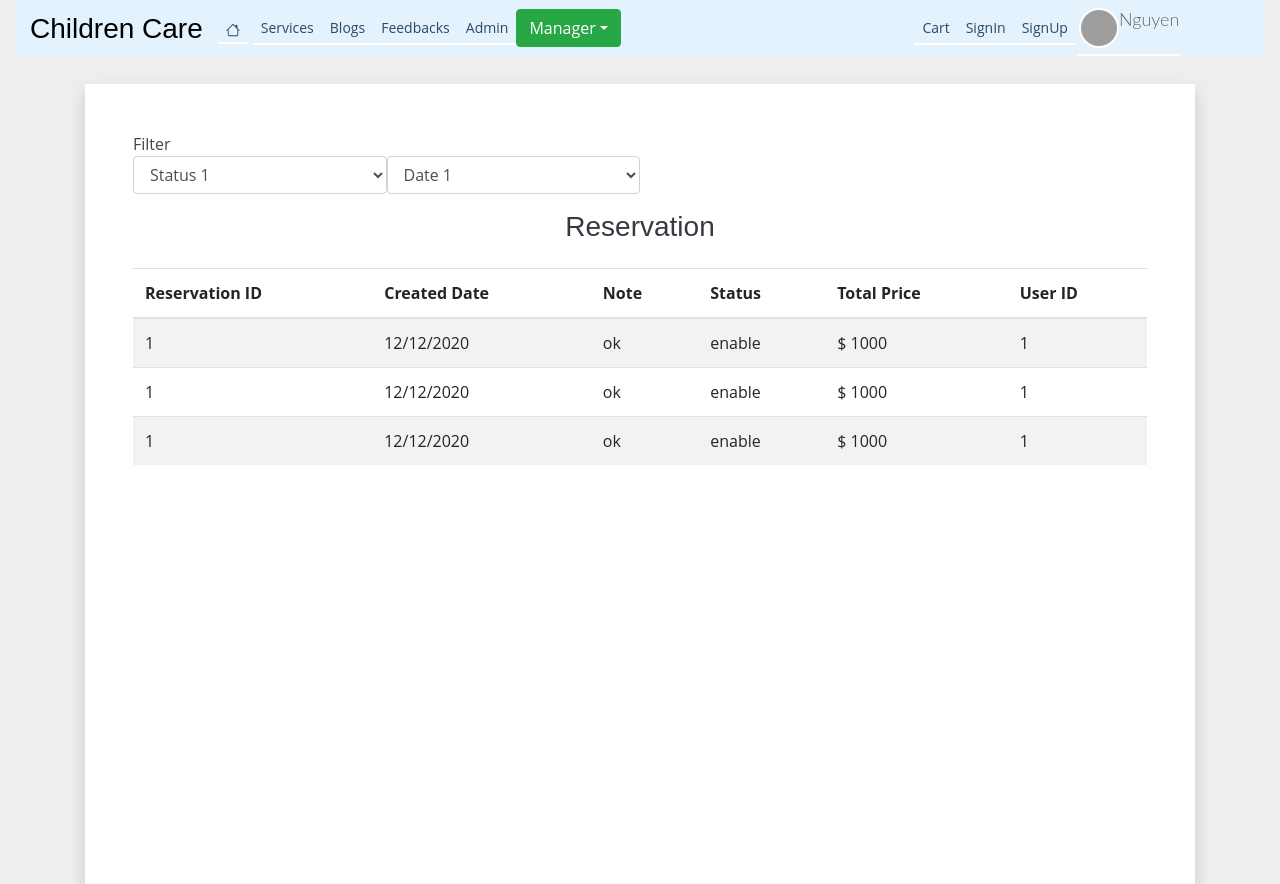
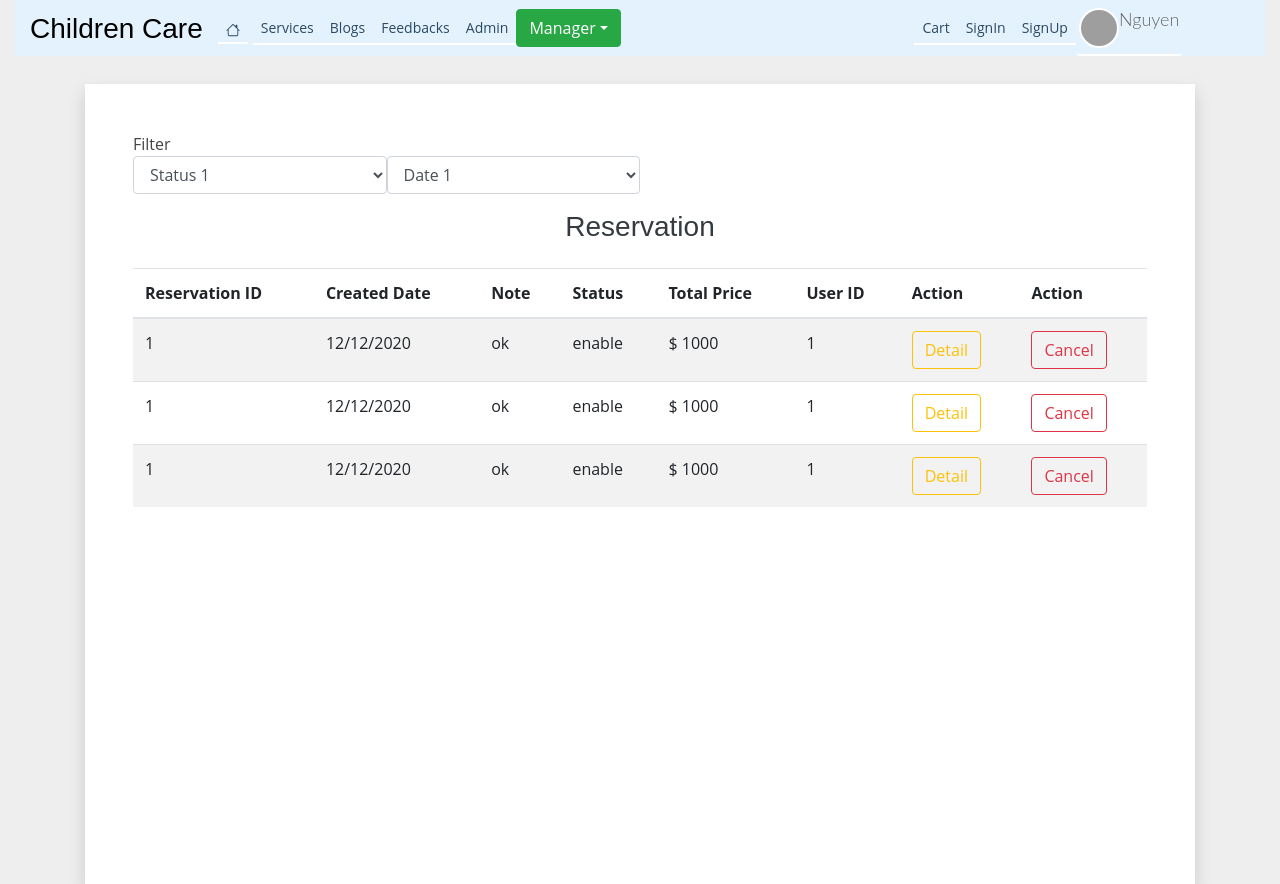
Before and after one commit to VsDuy/swp1812, a React (Create React App) app: page /manager_reservation in a window 1280 px wide. Built offline with nearby package versions, Linux system fonts and the light colour scheme; grey boxes are pictures that could not be loaded.

Commit message:
fix reservation

```diff
--- a/src/screens/ManageReservation.js
+++ b/src/screens/ManageReservation.js
@@ -59,6 +59,8 @@ const ManageReservation = () => {
                                         <th>Status</th>
                                         <th>Total Price</th>
                                         <th>User ID</th>
+                                        <th>Action</th>
+                                        <th>Action</th>
                                     </tr>
                                 </thead>
                                 <tbody>
@@ -69,6 +71,13 @@ const ManageReservation = () => {
                                         <td>enable</td>
                                         <td>$ 1000</td>
                                         <td>1</td>
+                                        <td>
+                                            <button className='btn btn-outline-warning'>Detail</button>
+                                        </td>
+                                        <td>
+                                            <button className='btn btn-outline-danger'>Cancel</button>
+                                        </td>
+
                                     </tr>
                                     <tr>
                                         <td>1</td>
@@ -77,6 +86,13 @@ const ManageReservation = () => {
                                         <td>enable</td>
                                         <td>$ 1000</td>
                                         <td>1</td>
+                                        <td>
+                                            <button className='btn btn-outline-warning'>Detail</button>
+                                        </td>
+                                        <td>
+                                            <button className='btn btn-outline-danger'>Cancel</button>
+                                        </td>
+
                                     </tr>
                                     <tr>
                                         <td>1</td>
@@ -85,6 +101,13 @@ const ManageReservation = () => {
                                         <td>enable</td>
                                         <td>$ 1000</td>
                                         <td>1</td>
+                                        <td>
+                                            <button className='btn btn-outline-warning'>Detail</button>
+                                        </td>
+                                        <td>
+                                            <button className='btn btn-outline-danger'>Cancel</button>
+                                        </td>
+
                                     </tr>
                                 </tbody>
                             </Table>
```
